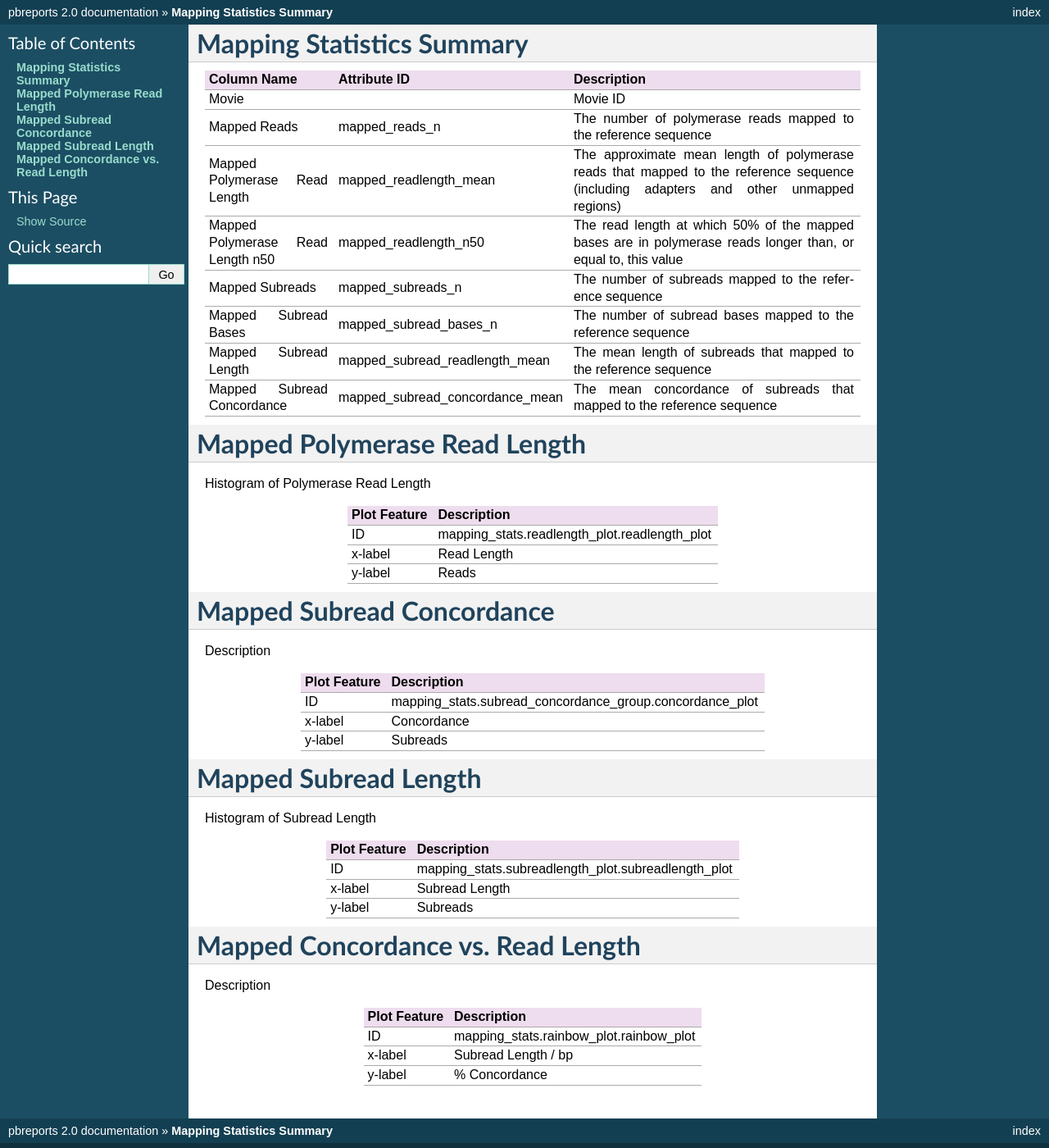
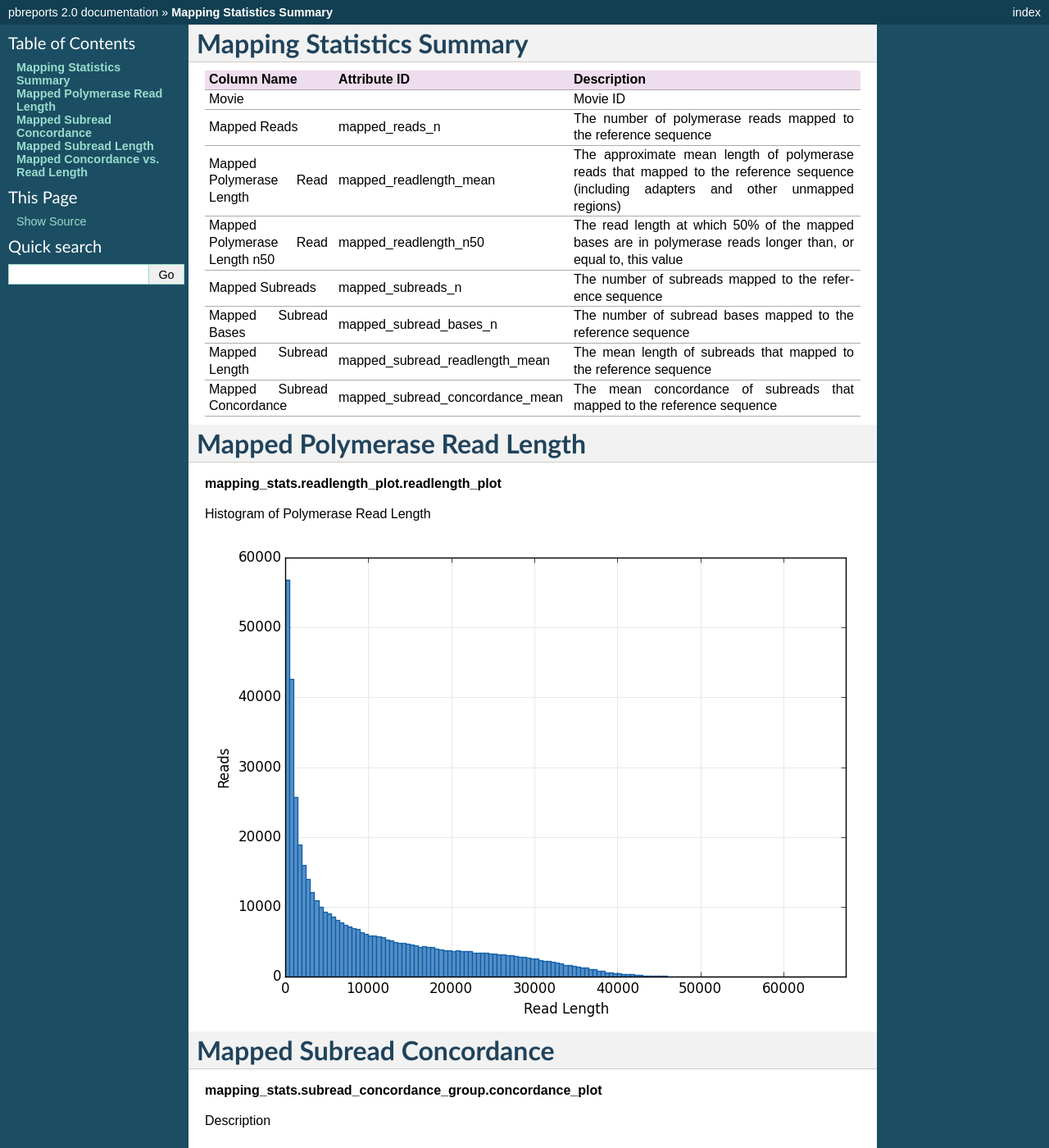
Before and after one commit to Global19-atlassian-net/pbreports, a Sphinx documentation site: the page built from doc/specs/mapping_stats.rst, in a window 1280 px wide and 1400 px high. Shown: the whole window at 82% size. Built offline with Sphinx 7.4.7, drawn with Linux system fonts in a browser that asks for light colours; some of the changed text lies outside the part shown.

Commit message:
added example plots and removed tables

```diff
--- a/doc/specs/mapping_stats.rst
+++ b/doc/specs/mapping_stats.rst
@@ -22,36 +22,22 @@ Mapped Subread Concordance           mapped_subread_concordance_mean     The mea
 **Mapped Polymerase Read Length**
 ---------------------------------
 
+**mapping_stats.readlength_plot.readlength_plot**
+
 Histogram of Polymerase Read Length
 
-====================================  =====================================================================================================================================
-Plot Feature                          Description
-====================================  =====================================================================================================================================
-ID                                    mapping_stats.readlength_plot.readlength_plot
-x-label                               Read Length
-y-label                               Reads
-====================================  =====================================================================================================================================
-
-
-
+.. image:: resources.png
 
 
 ------------------------------
 **Mapped Subread Concordance**
 ------------------------------
 
+**mapping_stats.subread_concordance_group.concordance_plot**
+
 Description
 
-====================================  =====================================================================================================================================
-Plot Feature                          Description
-====================================  =====================================================================================================================================
-ID                                    mapping_stats.subread_concordance_group.concordance_plot
-x-label                               Concordance
-y-label                               Subreads
-====================================  =====================================================================================================================================
-
-
-
+.. image:: resources-1.png
 
 
 
@@ -59,18 +45,11 @@ y-label                               Subreads
 **Mapped Subread Length**
 -------------------------
 
+**mapping_stats.subreadlength_plot.subreadlength_plot**
+
 Histogram of Subread Length
 
-====================================  =====================================================================================================================================
-Plot Feature                          Description
-====================================  =====================================================================================================================================
-ID                                    mapping_stats.subreadlength_plot.subreadlength_plot
-x-label                               Subread Length
-y-label                               Subreads
-====================================  =====================================================================================================================================
-
-
-
+.. image:: resources-2.png
 
 
 
@@ -78,12 +57,8 @@ y-label                               Subreads
 **Mapped Concordance vs. Read Length**
 ----------------------------------------
 
+**mapping_stats.rainbow_plot.rainbow_plot**
+
 Description
 
-====================================  =====================================================================================================================================
-Plot Feature                          Description
-====================================  =====================================================================================================================================
-ID                                    mapping_stats.rainbow_plot.rainbow_plot
-x-label                               Subread Length / bp
-y-label                               % Concordance
-====================================  =====================================================================================================================================
+.. image:: resources-3.png
```
